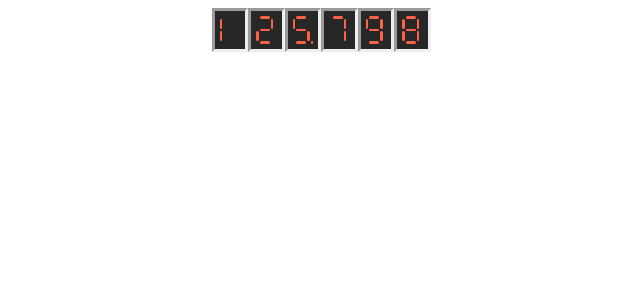
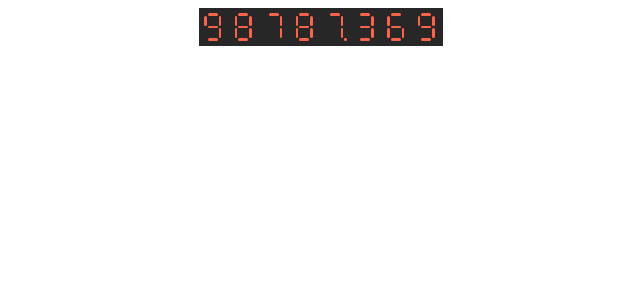
Before and after one commit to omidAien/Seven-Segment-Display, an Angular app: page / in a window 1280 px wide. Shown: the top 300 px of the page, without its empty margins (319-959 px from the left). Built offline with nearby package versions, Linux system fonts and the light colour scheme.

Commit message:
update #4 refactoring LED.Component / split logics 14001221

```diff
--- a/src/app/app.component.html
+++ b/src/app/app.component.html
@@ -1,4 +1,6 @@
 
-<map-led [number]=" '125.798' " ></map-led>
+<form [formGroup]="sampleForm">
+    <map-led ngDefaultControl [formControl]=" getFormControlName('weight') " ></map-led>
+</form>
 
 <router-outlet></router-outlet>
--- a/src/app/app.component.ts
+++ b/src/app/app.component.ts
@@ -1,10 +1,29 @@
-import { Component } from '@angular/core';
+import { Component, OnInit } from '@angular/core';
+import { FormControl, FormGroup } from '@angular/forms';
 
 @Component({
   selector: 'app-root',
   templateUrl: './app.component.html',
   styleUrls: ['./app.component.scss']
 })
-export class AppComponent {
-  title = 'weightFactor';
+export class AppComponent implements OnInit {
+
+  sampleForm:FormGroup;
+
+  constructor() {}
+
+  ngOnInit(): void {
+
+    this.sampleForm = new FormGroup({
+      weight: new FormControl("98787.369")
+    });
+
+  }
+
+  getFormControlName(formControlName:string) {
+
+    return this.sampleForm.controls[formControlName];
+
+  }
+
 }
--- a/src/app/shared/components/led/led.component.scss
+++ b/src/app/shared/components/led/led.component.scss
@@ -10,7 +10,7 @@
   align-items: center;
   padding: 5px;
   column-gap: 1px;
-  border-style: inset;
+  // border-style: inset;
   background-color: #272727;
 
   .first-column {
--- a/src/app/shared/components/led/led.component.ts
+++ b/src/app/shared/components/led/led.component.ts
@@ -1,4 +1,5 @@
 import { AfterViewInit, Component, Input, OnChanges, OnInit } from '@angular/core';
+import { FormControl } from '@angular/forms';
 import { LEDGeneratorService } from '../../sharedClass/ledClass';
 
 @Component({
@@ -8,7 +9,7 @@ import { LEDGeneratorService } from '../../sharedClass/ledClass';
 })
 export class LEDComponent implements OnChanges, OnInit, AfterViewInit {
 
-  @Input() number:string;
+  @Input() formControl:FormControl;
 
   splitedNumber: string[] = [];
   decimalPointIndex:number = 0;
@@ -17,11 +18,7 @@ export class LEDComponent implements OnChanges, OnInit, AfterViewInit {
 
   ngOnChanges() {
 
-    const _splitedNumber: string[] = Array.from(this.number);
-
-    this.decimalPointIndex = _splitedNumber.findIndex((item: string) => item === ".");
-
-    this.splitedNumber = _splitedNumber.filter((item: string, index: number) => index !== this.decimalPointIndex);
+    this.handleEnteredNumber();
 
   }
 
@@ -30,6 +27,38 @@ export class LEDComponent implements OnChanges, OnInit, AfterViewInit {
   }
 
   ngAfterViewInit(): void {
+
+    this.showNumber();
+
+  }
+
+  handleEnteredNumber() {
+
+    const nuumber:string = this.formControl.value;
+
+    const _splitedNumber: string[] = Array.from(nuumber);
+
+    this.decimalPointIndex = _splitedNumber.findIndex((item: string) => item === ".");
+
+    this.splitedNumber = _splitedNumber.filter((item: string, index: number) => index !== this.decimalPointIndex);
+
+  }
+
+  selectFourthColumnHtmlDiv(divElement: HTMLDivElement) {
+
+    const decimaPointContainer: string = "div.fourth-column";
+    const decimalPointAfterContainer: string = "div.ditigal-decimal-point-after";
+
+    return divElement.querySelector(decimaPointContainer).querySelector(decimalPointAfterContainer)! as HTMLDivElement;
+
+  }
+
+  showNumber() {
+
+
+    const DECIMAL_POINT_ACTIVE_CSS_CLASS = "decimal-point-active";
+
+    if ( this.splitedNumber.every((item: string) => !!item && item !== "." ) ) {
 
       this.splitedNumber.map((number, index) => {
 
@@ -41,9 +70,8 @@ export class LEDComponent implements OnChanges, OnInit, AfterViewInit {
 
         if ( index === this.decimalPointIndex - 1 ) {
 
-        const decimalPointHtmlDivElement: HTMLDivElement = divElement.querySelector("div.fourth-column")! as HTMLDivElement;
-        const afterElement: HTMLDivElement = decimalPointHtmlDivElement.querySelector("div.ditigal-decimal-point-after")! as HTMLDivElement;
-        afterElement.classList.add("decimal-point-active");
+          const decimalPointAfterElm: HTMLDivElement = this.selectFourthColumnHtmlDiv(divElement);
+          decimalPointAfterElm.classList.add(DECIMAL_POINT_ACTIVE_CSS_CLASS);
 
         }
 
@@ -52,3 +80,5 @@ export class LEDComponent implements OnChanges, OnInit, AfterViewInit {
     }
 
   }
+
+}
```
Lines whose indentation alone changed are shown as unchanged.
